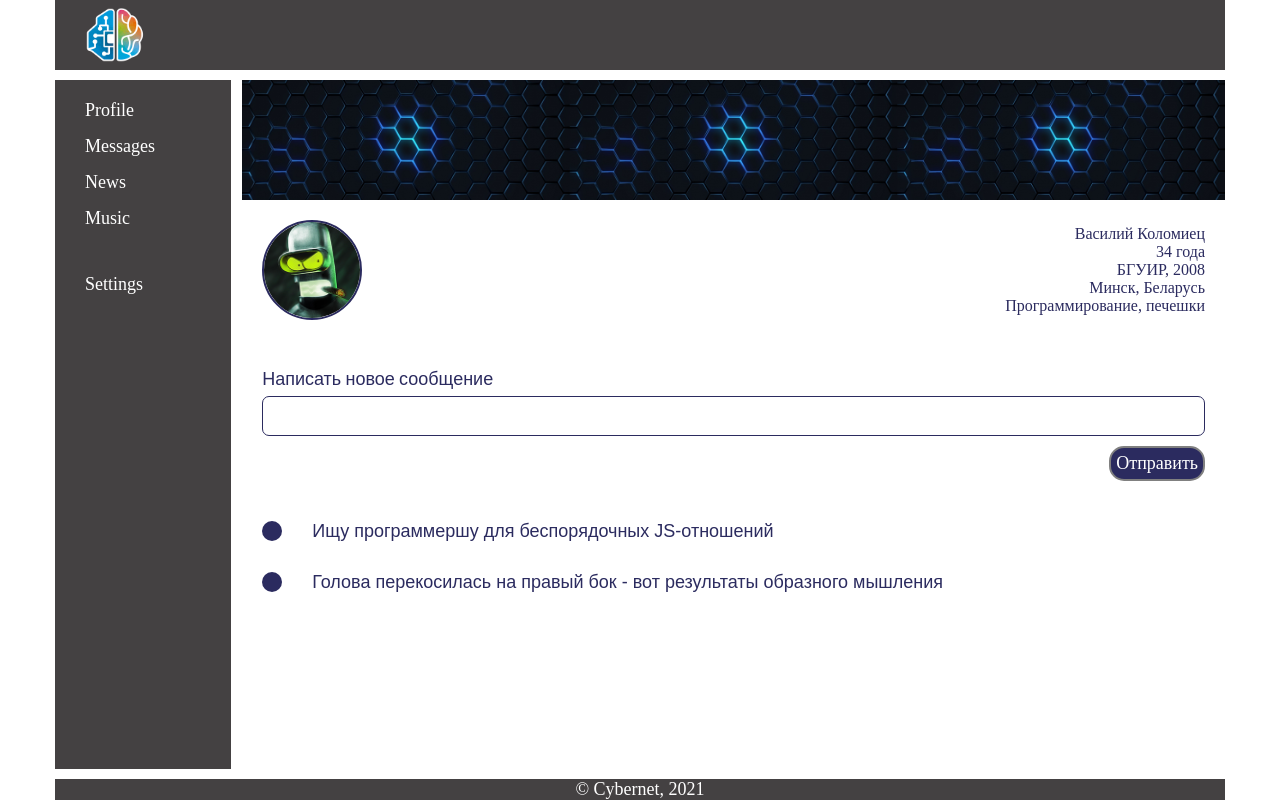
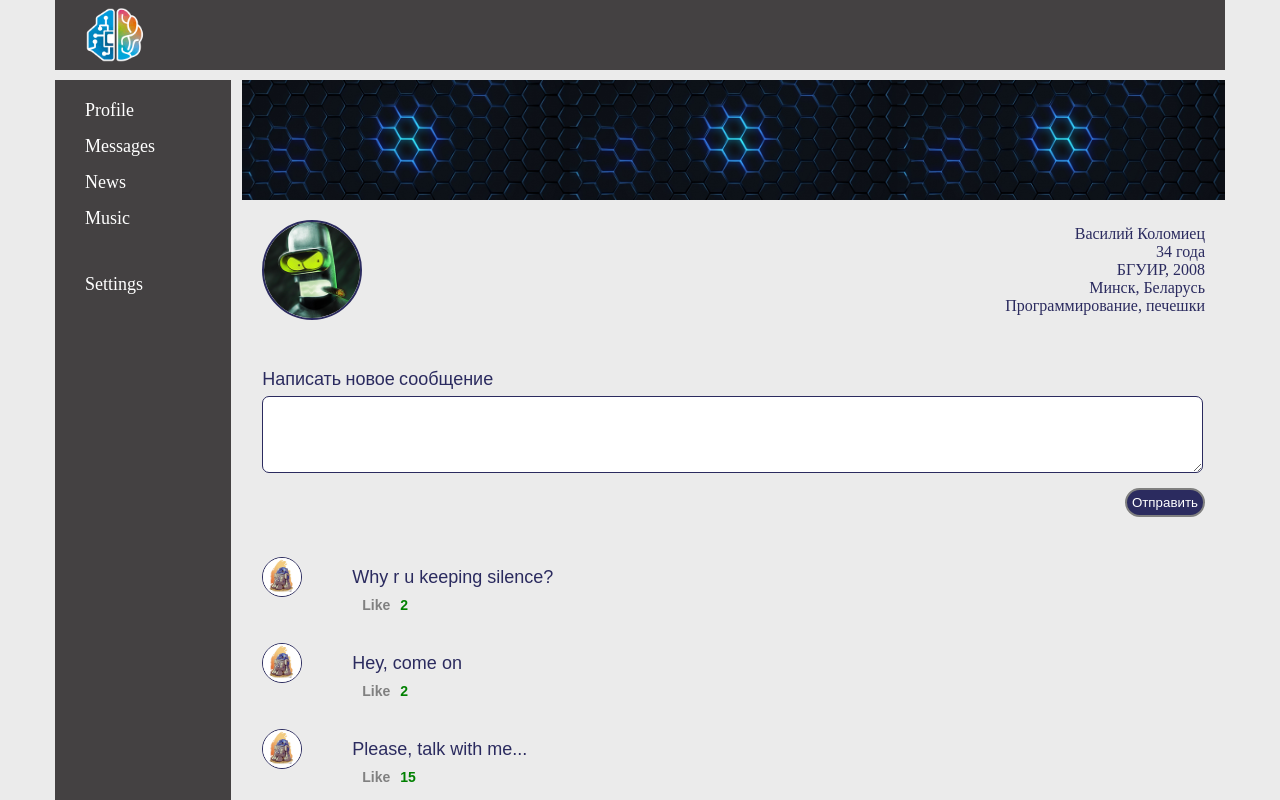
Before and after one commit to euphrit/cyberner, a React (Create React App) app: page / in a window 1280 px wide. Shown: the top 800 px of the page. Built offline with nearby package versions, Linux system fonts and the light colour scheme.

Commit message:
learning props

```diff
--- /dev/null
+++ b/src/components/SectionProfile/MyPosts/MyPosts.jsx
@@ -0,0 +1,20 @@
+import React from 'react';
+import style from './MyPosts.module.css';
+import Post from './Post/Post';
+
+const MyPosts = () => {
+	return (
+		<div className={style.posts}>
+			<Post message='Why r u keeping silence?' count='2' />
+			<Post message='Hey, come on' count='2' />
+			<Post message='Please, talk with me...' count='15' />
+			<Post message='I miss you' count='10' />
+			<Post message='Hi, how r u?' count='14' />
+			<Post message='Keep out, whore!!!' count='0' />
+			<Post message='Fuck yourself, bitch!!!' count='7' />
+			<Post message='I know everything, cyber-skum!!!' count='3' />
+		</div>
+	);
+}
+
+export default MyPosts;
--- /dev/null
+++ b/src/components/SectionProfile/MyPosts/MyPosts.module.css
@@ -0,0 +1,3 @@
+.posts {
+	padding: 20px;
+}
--- /dev/null
+++ b/src/components/SectionProfile/MyPosts/Post/Post.jsx
@@ -0,0 +1,22 @@
+import React from 'react';
+import style from './Post.module.css';
+
+const Post = (props) => {
+	return (
+		<div className={style.item}>
+			<div className={style.flex}>
+				<div className={style.mini}>
+					<img src='minir2d2.jpg' />
+				</div>
+				<p>{props.message}</p>
+			</div>
+
+			<div className={style.like}>
+				<span className={style.icon}>Like</span>
+				<span className={style.count}>{props.count}</span>
+			</div>
+		</div>
+	);
+}
+
+export default Post;
--- /dev/null
+++ b/src/components/SectionProfile/MyPosts/Post/Post.module.css
@@ -0,0 +1,42 @@
+.item {
+	font-family: Arial, "Helvetica Neue", Helvetica, sans-serif;
+	color: rgb(43, 43, 95);
+	font-size: 18px;
+	margin: 0px 0px 30px 0px;
+}
+.flex {
+	display: flex;
+	align-items: center;
+}
+.mini {
+	width: 40px;
+	height: 40px;
+	border-radius: 50%;
+	border: 1px solid rgb(43, 43, 95);
+	overflow: hidden;
+	object-fit: contain;
+}
+.mini img {
+	display: block;
+	max-width: 100%;
+}
+.item p {
+	text-indent: 50px;
+}
+.like {
+	padding: 0 0 0 100px;
+	font-family: Arial, "Helvetica Neue", Helvetica, sans-serif;
+	font-size: 14px;
+	font-weight: 700;
+}
+.like span {
+	display: inline-block;
+}
+.icon {
+	color: gray;
+	cursor: pointer;
+}
+.count {
+	color: green;
+	text-indent: 10px;
+}
--- a/src/components/SectionProfile/SectionProfile.jsx
+++ b/src/components/SectionProfile/SectionProfile.jsx
@@ -1,4 +1,5 @@
 import React from 'react';
+import MyPosts from './MyPosts/MyPosts';
 import style from './SectionProfile.module.css';
 
 const SectionProfile = () => {
@@ -21,22 +22,13 @@ const SectionProfile = () => {
 				<p className={style.title}>
 					Написать новое сообщение
 				</p>
-				<p className={style.textbox}>
-					<input type='text' className={style.text} />
+				<textarea rows="5" cols="113"></textarea>
+				<p className={style.button}>
+					<button>Отправить</button>
 				</p>
-				<div className={style.button}>
-					<p>Отправить</p>
-				</div>
 			</div>
-			<div className={style.sentpost}>
-				<div className={style.item}>
-					Ищу программершу для беспорядочных JS-отношений
-				</div>
-				<div className={style.item}>
-					Голова перекосилась на правый бок - вот результаты образного мышления
-				</div>
-			</div>
-		</div>
+			<MyPosts />
+		</div >
 	);
 }
 
--- a/src/components/SectionProfile/SectionProfile.module.css
+++ b/src/components/SectionProfile/SectionProfile.module.css
@@ -39,18 +39,17 @@
 	font-family: Impact, Haettenschweiler, "Arial Narrow Bold", sans-serif;
 	line-height: 2;
 }
-.text {
+textarea {
+	padding: 0 10px;
 	border: 1px solid rgb(43, 43, 95);
 	border-radius: 7px;
-	width: 100%;
-	height: 40px;
 }
 .button {
-	display: flex;
-	justify-content: end;
+	width: 100%;
 	padding: 10px 0px 0px 0px;
+	text-align: right;
 }
-.button p {
+button {
 	background-color: rgb(43, 43, 95);
 	color: #fff;
 	border: 2px solid gray;
@@ -58,24 +57,3 @@
 	padding: 5px;
 	cursor: pointer;
 }
-.sentpost {
-	padding: 20px;
-}
-.item::before {
-	content: "";
-	position: absolute;
-	top: 0;
-	left: 0;
-	width: 20px;
-	height: 20px;
-	border-radius: 100%;
-	background-color: rgb(43, 43, 95);
-}
-.item {
-	position: relative;
-	font-family: Arial, "Helvetica Neue", Helvetica, sans-serif;
-	color: rgb(43, 43, 95);
-	font-size: 18px;
-	text-indent: 50px;
-	margin: 0px 0px 30px 0px;
-}
--- a/src/index.css
+++ b/src/index.css
@@ -9,6 +9,9 @@ body {
   width: 100%;
   height: 100%;
   font-size: 18px;
+}
+body {
+  background-color: #c0c0c050;
 }
 li {
   list-style-type: none;
```
Also changed, not shown: public/minir2d2.jpg (added), src/img/avatar.jpg (deleted).
